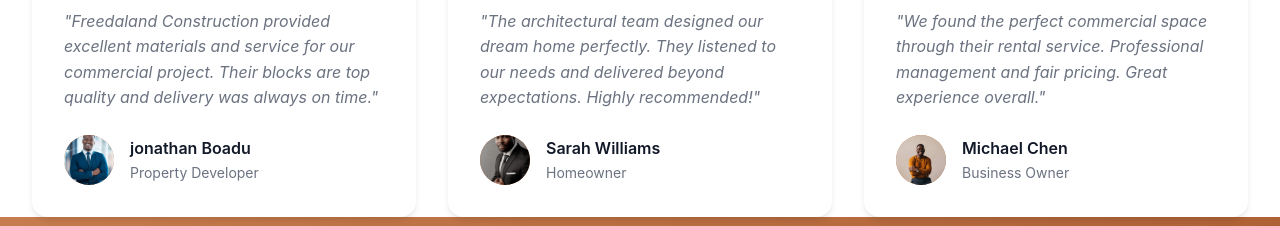
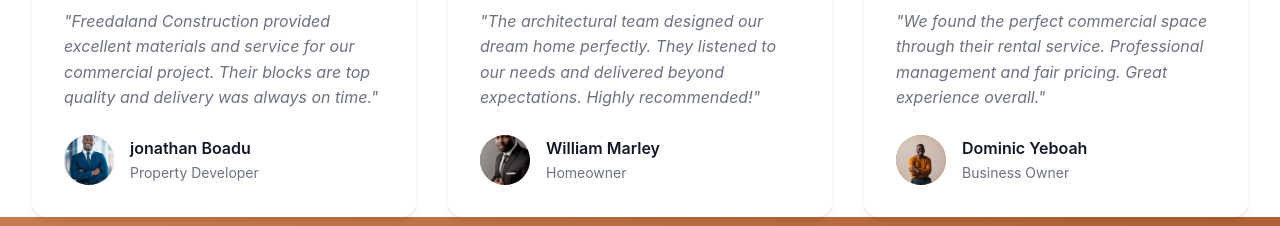
Before and after one commit to Elia-Narh/freedaland, a React (Vite) app: page / in a window 1280 px wide. Shown: the part 2800-3026 px from the top of the page. Built offline with nearby package versions, Linux system fonts and the light colour scheme.

Commit message:
`Updated testimonial names in Home component`

```diff
--- a/src/pages/Home.jsx
+++ b/src/pages/Home.jsx
@@ -65,14 +65,14 @@
       image: '/m1.jpg'
     },
     {
-      name: 'Sarah Williams',
+      name: 'William Marley',
       role: 'Homeowner',
       content: 'The architectural team designed our dream home perfectly. They listened to our needs and delivered beyond expectations. Highly recommended!',
       rating: 5,
       image: '/m2.jpg'
     },
     {
-      name: 'Michael Chen',
+      name: 'Dominic Yeboah',
       role: 'Business Owner',
       content: 'We found the perfect commercial space through their rental service. Professional management and fair pricing. Great experience overall.',
       rating: 5,
```
